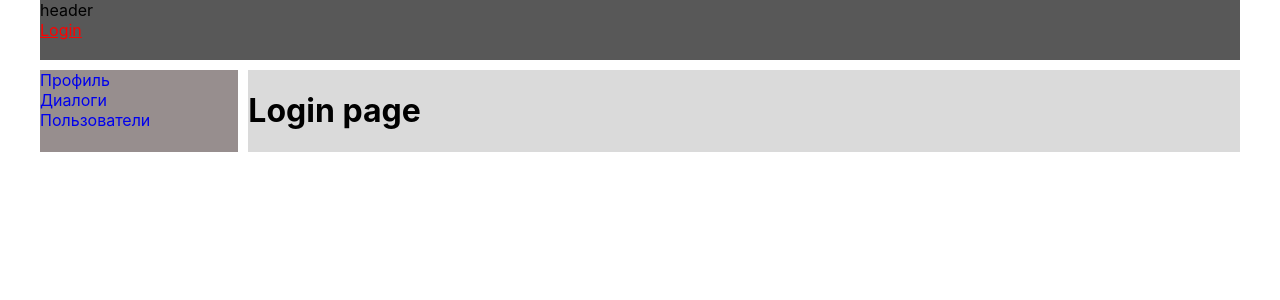
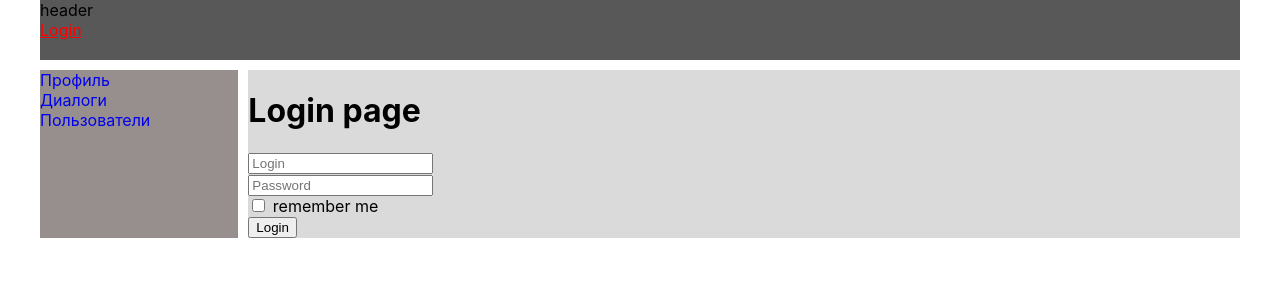
Before and after one commit to makotro2015/social-network, a React (Create React App) app: page /login in a window 1280 px wide. Shown: the top 300 px of the page. Built offline with nearby package versions, Linux system fonts and the light colour scheme; no server answers.

Commit message:
75. Добавлен redux-form на страницу логинизации.

```diff
--- a/package.json
+++ b/package.json
@@ -11,6 +11,7 @@
     "react-router-dom": "6.2.2",
     "react-scripts": "3.1.1",
     "redux": "4.1.2",
+    "redux-form": "8.3.8",
     "redux-thunk": "2.4.1"
   },
   "scripts": {
--- a/src/components/login/Login.jsx
+++ b/src/components/login/Login.jsx
@@ -1,7 +1,37 @@
 import React from "react";
+import { Field } from "redux-form";
+import { reduxForm } from "redux-form";
 
-function Login(props) {
-  return <div><h1>Login page</h1></div>;
-}
+const LoginForm = (props) => {
+  return (
+    <form onSubmit={props.handleSubmit}>
+      <Field placeholder="Login" name="login" component={"input"} />
+      <br />
+      <Field placeholder="Password" name="password" component={"input"} />
+      <br />
+      <Field type="checkbox" name="rememberMe" component={"input"} /> remember
+      me
+      <br />
+      <button>Login</button>
+    </form>
+  );
+};
+
+const LoginReduxForm = reduxForm({
+  form: "login",
+})(LoginForm);
+
+const Login = (props) => {
+  const onSubmit = (formData) => {
+    console.log(formData);
+  };
+
+  return (
+    <div>
+      <h1>Login page</h1>
+      <LoginReduxForm onSubmit={onSubmit} />
+    </div>
+  );
+};
 
 export default Login;
--- a/src/components/profile/profileInfo/ProfileStatus.jsx
+++ b/src/components/profile/profileInfo/ProfileStatus.jsx
@@ -18,11 +18,22 @@
     });
     this.props.updateStatus(this.state.status);
   };
+
   onStatusChange = (e) => {
     this.setState({
       status: e.currentTarget.value,
     });
   };
+
+  componentDidUpdate(prevProps, prevState) {
+    if (prevProps.status !== this.props.status) {
+      this.setState({
+        status: this.props.status,
+      });
+    }
+
+    console.log("updete");
+  }
 
   render() {
     return (
--- a/src/redux/redux-store.js
+++ b/src/redux/redux-store.js
@@ -4,12 +4,14 @@
 import usersReducer from "./users-reducer";
 import authReducer from "./auth-reducer";
 import thunkMiddleware from "redux-thunk";
+import { reducer as formReducer } from "redux-form";
 
 let reducers = combineReducers({
   profilePage: profileReducer,
   dialogsPage: dialogsReducer,
   usersPage: usersReducer,
   auth: authReducer,
+  form: formReducer,
 });
 
 let store = createStore(reducers, applyMiddleware(thunkMiddleware));
```
Also changed, not shown: 1 other file (tests, documents, lock files or other folders).
